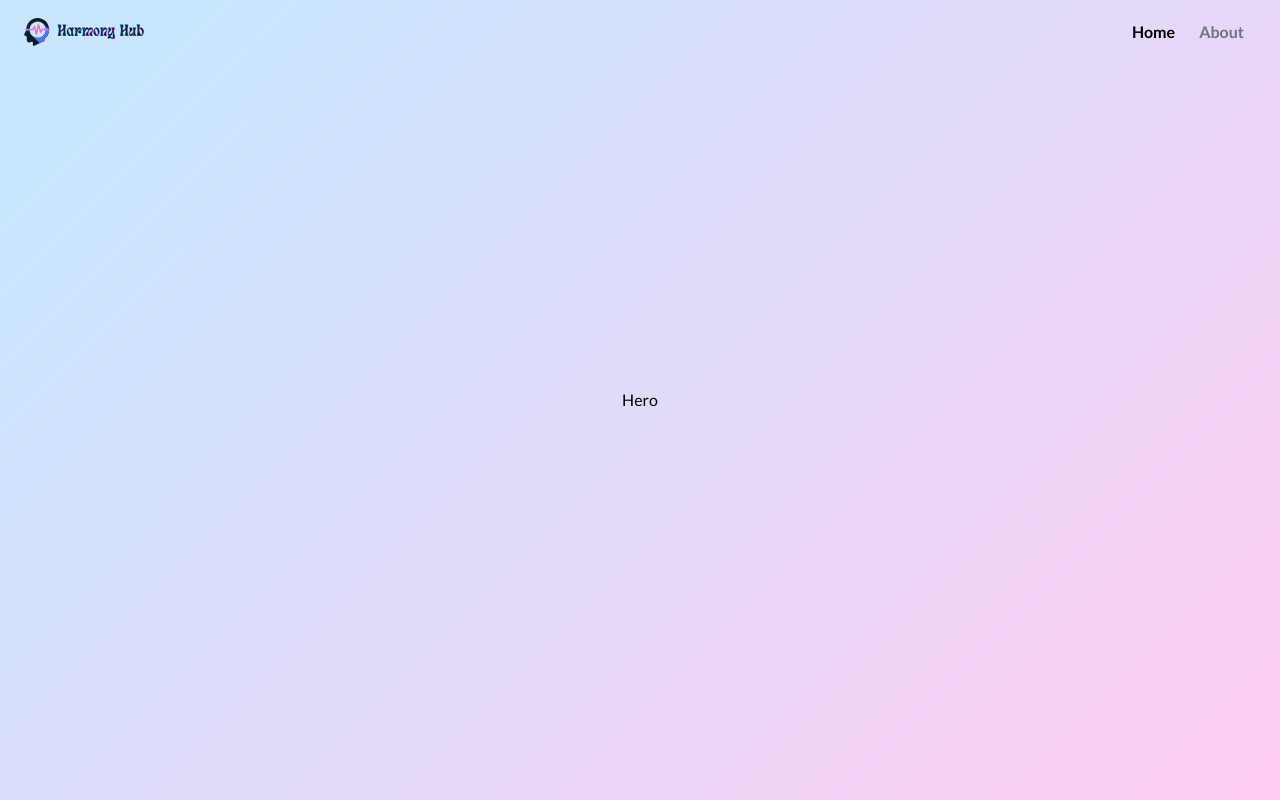
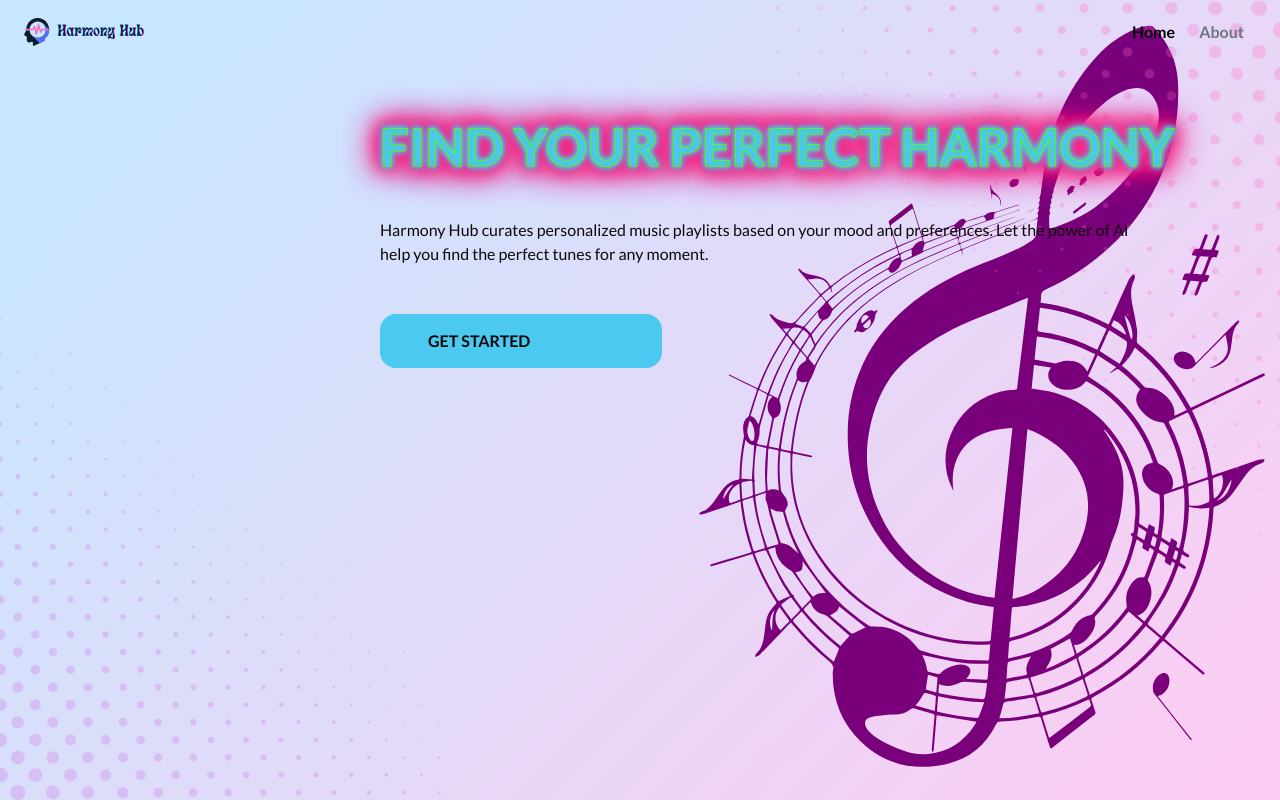
Before and after one commit to Dman0808/harmony-hub, a React (Vite) app: page / in a window 1280 px wide. Built offline with nearby package versions, Linux system fonts and the light colour scheme.

Commit message:
feat: add hero component. add styles

```diff
--- a/src/components/GlobalStyle.jsx
+++ b/src/components/GlobalStyle.jsx
@@ -1,6 +1,7 @@
 import { createGlobalStyle } from "styled-components";
 import "modern-normalize/modern-normalize.css";
 import { primaryFont } from "./fonts";
+import bgImg from "@/assets/hero-bg.svg";
 
 export const GlobalStyle = createGlobalStyle`
 :root {
@@ -25,14 +26,22 @@ body {
   scroll-behavior: smooth;
   font-size: 1.6rem;
   background-color: ${({ theme }) => theme.colors.mainBgColor};
-  background-image: linear-gradient( 135deg, ${({ theme }) =>
-    theme.colors.mainBgColorFirst} 10%, ${({ theme }) =>
+  background-image: url(${bgImg}), linear-gradient( 135deg, ${({ theme }) =>
+  theme.colors.mainBgColorFirst} 10%, ${({ theme }) =>
   theme.colors.mainBgColorSecond} 100%);
+  background-repeat: no-repeat;
+  background-position: 85%;
   line-height: 1.5;
   min-height: 100%;
   overflow-x: hidden;
   -webkit-font-smoothing: antialiased;
   -moz-osx-font-smoothing: grayscale;
+
+  @media(min-width: 1220px) {
+  background-position: center;
+  background-size: cover;
+
+  }
 }
 
 p {
--- a/src/components/Hero/Hero.jsx
+++ b/src/components/Hero/Hero.jsx
@@ -1,5 +1,32 @@
+import {
+  HeroButton,
+  HeroText,
+  HeroTitle,
+  HeroWrapper,
+  MusicNoteIcon,
+  MusicNoteIconSecond,
+  MusicNoteIconThird,
+} from "./Hero.styled";
+
 function Hero() {
-  return <div>Hero</div>;
+  return (
+    <HeroWrapper>
+      <HeroTitle>Find Your Perfect Harmony</HeroTitle>
+      <HeroText>
+        Harmony Hub curates personalized music playlists based on your mood and
+        preferences. Let the power of AI help you find the perfect tunes for any
+        moment.
+      </HeroText>
+      <HeroButton>
+        <span>Get Started</span>
+        <div>
+          <MusicNoteIcon />
+          <MusicNoteIconSecond />
+          <MusicNoteIconThird />
+        </div>
+      </HeroButton>
+    </HeroWrapper>
+  );
 }
 
 export default Hero;
--- /dev/null
+++ b/src/components/Hero/Hero.styled.jsx
@@ -0,0 +1,105 @@
+import styled from "styled-components";
+import { primaryFont } from "../fonts";
+import { IoMusicalNote } from "react-icons/io5";
+import { MdOutlineMusicNote } from "react-icons/md";
+import { RiMusicLine } from "react-icons/ri";
+
+export const HeroWrapper = styled.div`
+  width: 100%;
+  display: flex;
+  flex-direction: column;
+  align-items: start;
+  gap: 4.8rem;
+  margin: 0 auto;
+  margin-top: 12.4rem;
+  margin-left: 12.4rem;
+`;
+
+export const HeroTitle = styled.h1`
+  font-family: ${primaryFont};
+  font-weight: 600;
+  font-size: 5.2rem;
+  line-height: 0.88;
+  text-transform: uppercase;
+  color: ${({ theme }) => theme.colors.accentColor};
+  color: #4cc9f0;
+  position: relative;
+  white-space: nowrap;
+  text-shadow: 0 0 5px #4cc9f0, 0 0 5px #4cc9f0, 0 0 10px #4cc9f0,
+    0 0 15px #f72585, 0 0 20px #f72585, 0 0 25px #f72585, 0 0 35px #f72585,
+    0 0 40px #f72585;
+
+  &::before {
+    content: "Find Your Perfect Harmony";
+    font-size: 5.2rem;
+    position: absolute;
+    top: 0;
+    left: 0;
+    color: rgb(247, 37, 133);
+    color: transparent;
+    -webkit-text-stroke: 1px #49ff18;
+  }
+`;
+
+export const HeroText = styled.p`
+  font-family: ${primaryFont};
+  font-weight: 400;
+  font-size: 1.6rem;
+  line-height: 1.5;
+  color: ${({ theme }) => theme.colors.mainTextColor};
+  width: 100%;
+
+  @media (min-width: 1440px) {
+    font-size: 1.8rem;
+    max-width: 54rem;
+  }
+`;
+
+export const MusicNoteIcon = styled(IoMusicalNote)`
+  font-size: 2.4rem;
+  color: ${({ theme }) => theme.colors.pinkColor};
+  transform: rotate(-25deg);
+  opacity: 0;
+
+  transition: opacity var(--primary-transition);
+`;
+
+export const MusicNoteIconSecond = styled(RiMusicLine)`
+  font-size: 2.4rem;
+  color: ${({ theme }) => theme.colors.orangeColor};
+  opacity: 0;
+
+  transition: opacity var(--primary-transition);
+`;
+
+export const MusicNoteIconThird = styled(MdOutlineMusicNote)`
+  font-size: 2.4rem;
+  color: ${({ theme }) => theme.colors.redColor};
+  opacity: 0;
+
+  transition: opacity var(--primary-transition);
+`;
+
+export const HeroButton = styled.button`
+  background: none;
+  outline: none;
+  border: none;
+  padding: 1.2rem 4.8rem;
+  border-radius: 1.6rem;
+  font-family: ${primaryFont};
+  font-weight: 600;
+  font-size: 1.6rem;
+  line-height: 1.5;
+  text-transform: uppercase;
+  color: ${({ theme }) => theme.colors.mainTextColor};
+  background-color: ${({ theme }) => theme.colors.buttonBgColor};
+  display: flex;
+  align-items: center;
+  gap: 1.2rem;
+
+  &:hover {
+    ${MusicNoteIcon},${MusicNoteIconSecond},${MusicNoteIconThird} {
+      opacity: 1;
+    }
+  }
+`;
--- a/src/components/layout.jsx
+++ b/src/components/layout.jsx
@@ -37,8 +37,6 @@ export const MainContainer = styled.main`
   min-height: 100vh;
   height: 100%;
   display: flex;
-  justify-content: center;
-  align-items: center;
   position: relative;
 
   width: 100%;
--- a/src/theme/theme.js
+++ b/src/theme/theme.js
@@ -5,5 +5,9 @@ export const theme = {
     mainTextColor: "#0c0a09",
     headerTextColor: "#6c757d",
     activeLinkColor: "#000",
+    buttonBgColor: "#4cc9f0",
+    pinkColor: "#f72585",
+    orangeColor: "#ffba08",
+    redColor: "#ff073a",
   },
 };
```
Also changed, not shown: src/assets/hero-bg.svg (added).
